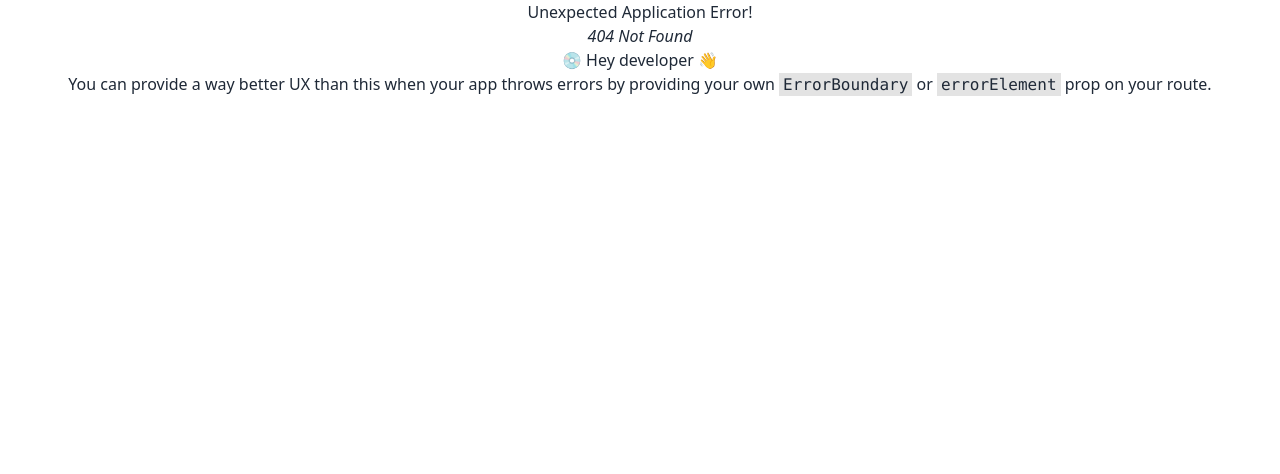
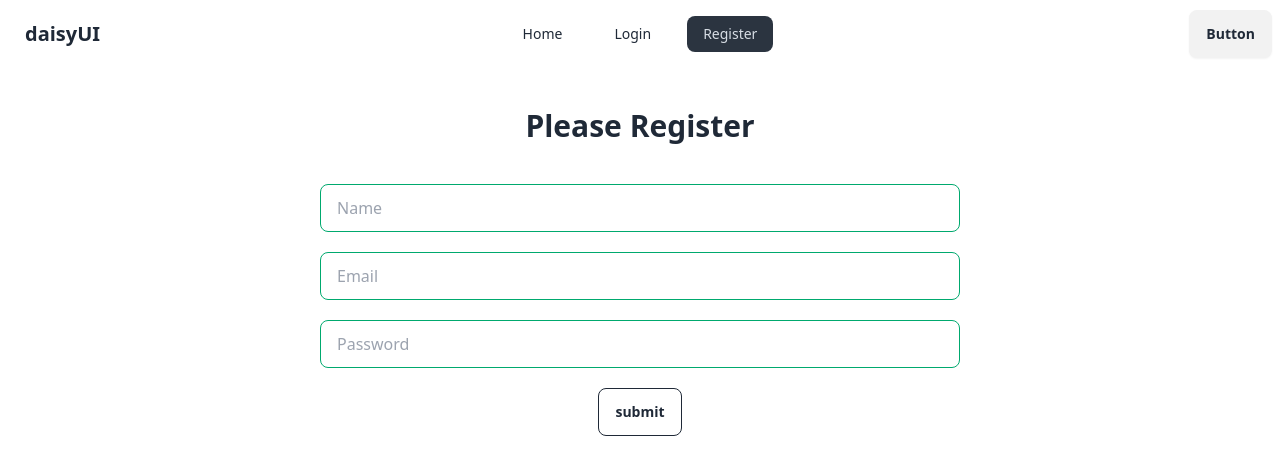
Before and after one commit to Kaiser131/EMAIL-PASS-PRACTISE, a React (Vite) app: page /register in a window 1280 px wide. Before the commit this address had no page. Shown: the top 474 px of the page. Built offline with nearby package versions, Linux system fonts and the light colour scheme.

Commit message:
just made the input form and watched 3rd video but im sleppy

```diff
--- a/package.json
+++ b/package.json
@@ -10,6 +10,7 @@
     "preview": "vite preview"
   },
   "dependencies": {
+    "firebase": "^10.14.1",
     "localforage": "^1.10.0",
     "match-sorter": "^7.0.0",
     "react": "^18.3.1",
--- a/src/components/Header/Header.jsx
+++ b/src/components/Header/Header.jsx
@@ -1,8 +1,52 @@
+import { NavLink } from "react-router-dom";
 
 const Header = () => {
+
+    const navLinks = <>
+
+        <li><NavLink to='/'>Home</NavLink></li>
+        <li><NavLink to='/login'>Login</NavLink></li>
+        <li><NavLink to='/register'>Register</NavLink></li>
+
+    </>;
+
+
     return (
         <div>
-            <h1>This is header</h1>
+            <div className="navbar bg-base-100">
+                <div className="navbar-start">
+                    <div className="dropdown">
+                        <div tabIndex={0} role="button" className="btn btn-ghost lg:hidden">
+                            <svg
+                                xmlns="http://www.w3.org/2000/svg"
+                                className="h-5 w-5"
+                                fill="none"
+                                viewBox="0 0 24 24"
+                                stroke="currentColor">
+                                <path
+                                    strokeLinecap="round"
+                                    strokeLinejoin="round"
+                                    strokeWidth="2"
+                                    d="M4 6h16M4 12h8m-8 6h16" />
+                            </svg>
+                        </div>
+                        <ul
+                            tabIndex={0}
+                            className="menu menu-sm dropdown-content bg-base-100 rounded-box z-[1] mt-3 w-52 p-2 shadow">
+                            {navLinks}
+                        </ul>
+                    </div>
+                    <a className="btn btn-ghost text-xl">daisyUI</a>
+                </div>
+                <div className="navbar-center hidden lg:flex">
+                    <ul className="menu menu-horizontal px-1 gap-5">
+                        {navLinks}
+                    </ul>
+                </div>
+                <div className="navbar-end">
+                    <a className="btn">Button</a>
+                </div>
+            </div>
         </div>
     );
 };
--- /dev/null
+++ b/src/components/Login/Login.jsx
@@ -0,0 +1,10 @@
+
+const Login = () => {
+    return (
+        <div>
+            <h1>This is login</h1>
+        </div>
+    );
+};
+
+export default Login;
--- /dev/null
+++ b/src/components/Register/Register.jsx
@@ -0,0 +1,28 @@
+
+const Register = () => {
+
+    const handleRegister = e => {
+        e.preventDefault();
+        const name = e.target.name.value;
+        const email = e.target.email.value;
+        const password = e.target.password.value;
+        console.log(name, email, password);
+    };
+
+
+    return (
+        <div>
+            <h1 className="text-3xl my-10 font-bold">Please Register</h1>
+            <form onSubmit={handleRegister} className="space-y-5 w-1/2 mx-auto ">
+                <input placeholder="Name" className="input input-bordered w-full input-success" type="text" name="name" />
+                <input placeholder="Email" className="input input-bordered w-full input-success" type="email" name="email" />
+                <input placeholder="Password" className="input input-bordered w-full input-success" type="password" name="password" />
+                <input className="btn btn-outline" type="submit" value="submit" />
+            </form>
+
+
+        </div>
+    );
+};
+
+export default Register;
--- /dev/null
+++ b/src/firebase/firebase.config.js
@@ -0,0 +1,21 @@
+// Import the functions you need from the SDKs you need
+import { initializeApp } from "firebase/app";
+import { getAuth } from "firebase/auth";
+// TODO: Add SDKs for Firebase products that you want to use
+// https://firebase.google.com/docs/web/setup#available-libraries
+
+// Your web app's Firebase configuration
+const firebaseConfig = {
+    apiKey: "AIzaSyBxHwMQuFjG1YdP6cznRs_ab75SHkbElkI",
+    authDomain: "email-pass-practise-9aa9f.firebaseapp.com",
+    projectId: "email-pass-practise-9aa9f",
+    storageBucket: "email-pass-practise-9aa9f.appspot.com",
+    messagingSenderId: "846743970106",
+    appId: "1:846743970106:web:3227a8948719464cbe3003"
+};
+
+// Initialize Firebase
+const app = initializeApp(firebaseConfig);
+const auth = getAuth(app);
+
+export default auth;
--- a/src/layout/Main.jsx
+++ b/src/layout/Main.jsx
@@ -1,8 +1,10 @@
 import { Outlet } from "react-router-dom";
+import Header from "../components/Header/Header";
 
 const Main = () => {
     return (
         <div>
+            <Header></Header>
             <Outlet></Outlet>
         </div>
     );
```
Also changed, not shown: src/main.jsx (+10 -0 lines), 1 other file (tests, documents, lock files or other folders).
